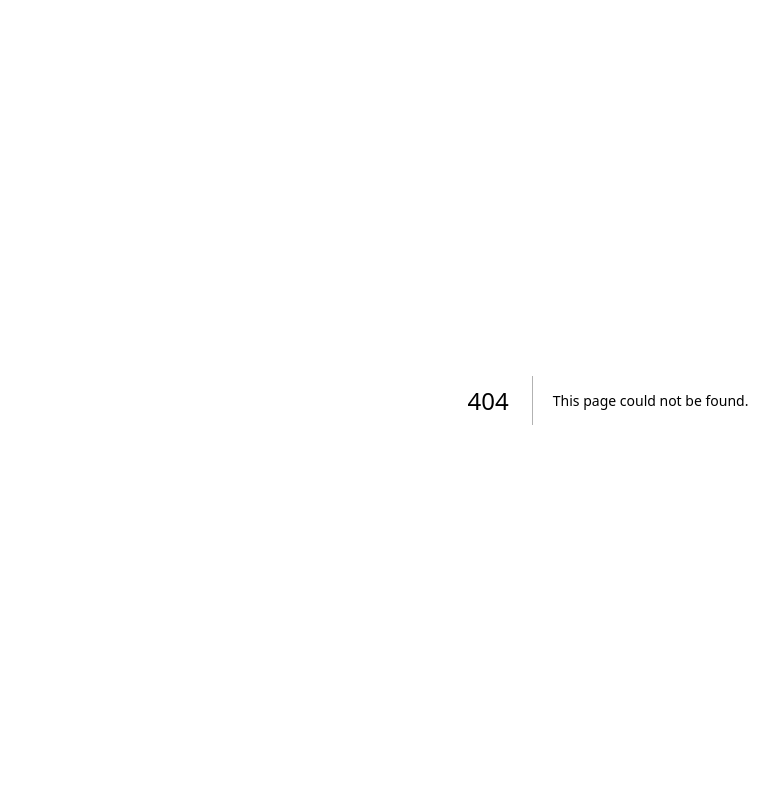
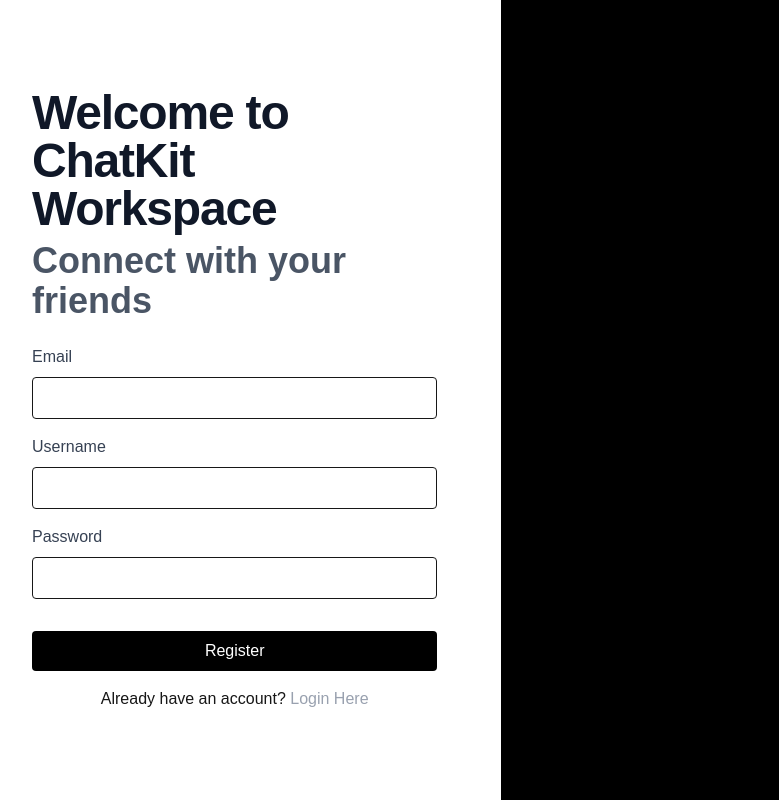
Before and after one commit to ChakitPra19/ChatKit-Workspace, a Next.js app in the folder client/: page /register in a window 1280 px wide. Before the commit this address had no page. Shown: the whole page, without its empty margins (32-811 px from the left). Built offline with nearby package versions, Linux system fonts and the light colour scheme.

Commit message:
feat: add user registration page with form handling and API integration

```diff
--- /dev/null
+++ b/client/src/app/register/page.tsx
@@ -0,0 +1,94 @@
+"use client"
+import React, { use, useState } from "react";
+import { useRouter } from "next/navigation";
+import axios from "axios";
+
+export default function RegisterPage() {
+    const [username, setUsername] = useState("");
+    const [email, setEmail] = useState("");
+    const [password, setPassword] = useState("");
+    const [error, setError] = useState("");
+    const router = useRouter();
+
+    const t = {
+        readyToJoin: "Welcome to ChatKit Workspace",
+        connectWithYourFriends: "Connect with your friends",
+        username: "Username",
+        email: "Email",
+        password: "Password",
+        register: "Register",
+        haveAccount: "Already have an account?",
+        loginHere: "Login Here",
+    };
+
+    const handleRegister = async (e: React.FormEvent) => {
+        e.preventDefault();
+        setError("");
+
+        try {
+            await axios.post("http://localhost:5001/api/auth/register", {
+                username,
+                email,
+                password,
+            });
+
+            router.push("/login");
+        } catch (error: any) {
+            setError(error.response?.data?.message || "Register Failed!");
+        }
+    };
+    return (
+        <div className="min-h-screen grid grid-cols-1 md:grid-cols-12 bg-white">
+            <div className="col-span-1 md:col-span-5 flex flex-col justify-center px-8 sm:px-12 lg:px-16 py-12">
+                <div className="w-full max-w-md mx-auto">
+                    <h2 className="text-5xl font-extrabold mb-2 text-gray-900 tracking-tight">{t.readyToJoin}</h2>
+                    <h2 className="text-4xl font-bold mb-6 text-gray-600">{t.connectWithYourFriends}</h2>
+                    {error && <p className="text-red-500 mb-4">{error}</p>}
+                    <form onSubmit={handleRegister}>
+                        <div className="mb-4">
+                            <label className="block text-gray-700 mb-2">{t.email}</label>
+                            <input
+                                type="email"
+                                value={email}
+                                onChange={(e) => setEmail(e.target.value)}
+                                className="w-full px-4 py-2 border rounded"
+                                required
+                            />
+                        </div>
+                        <div className="mb-4">
+                            <label className="block text-gray-700 mb-2">{t.username}</label>
+                            <input
+                                type="text"
+                                value={username}
+                                onChange={(e) => setUsername(e.target.value)}
+                                className="w-full px-4 py-2 border rounded"
+                                required
+                            />
+                        </div>
+                        <div className="mb-8">
+                            <label className="block text-gray-700 mb-2">{t.password}</label>
+                            <input
+                                type="password"
+                                value={password}
+                                onChange={(e) => setPassword(e.target.value)}
+                                className="w-full px-4 py-2 border rounded"
+                                required
+                            />
+                        </div>
+                        <button type="submit" className="w-full bg-black text-white py-2 rounded">
+                            {t.register}
+                        </button>
+                    </form>
+                    <p className="mt-4 text-center">
+                        {t.haveAccount}{" "}
+                        <a href="/login" className="text-gray-400">
+                            {t.loginHere}
+                        </a>
+                    </p>
+                </div>
+            </div>
+            <div className="hidden md:flex md:col-span-7 w-full flex-col items-center justify-center p-12 bg-black">
+            </div>
+        </div>
+    );
+}
```
